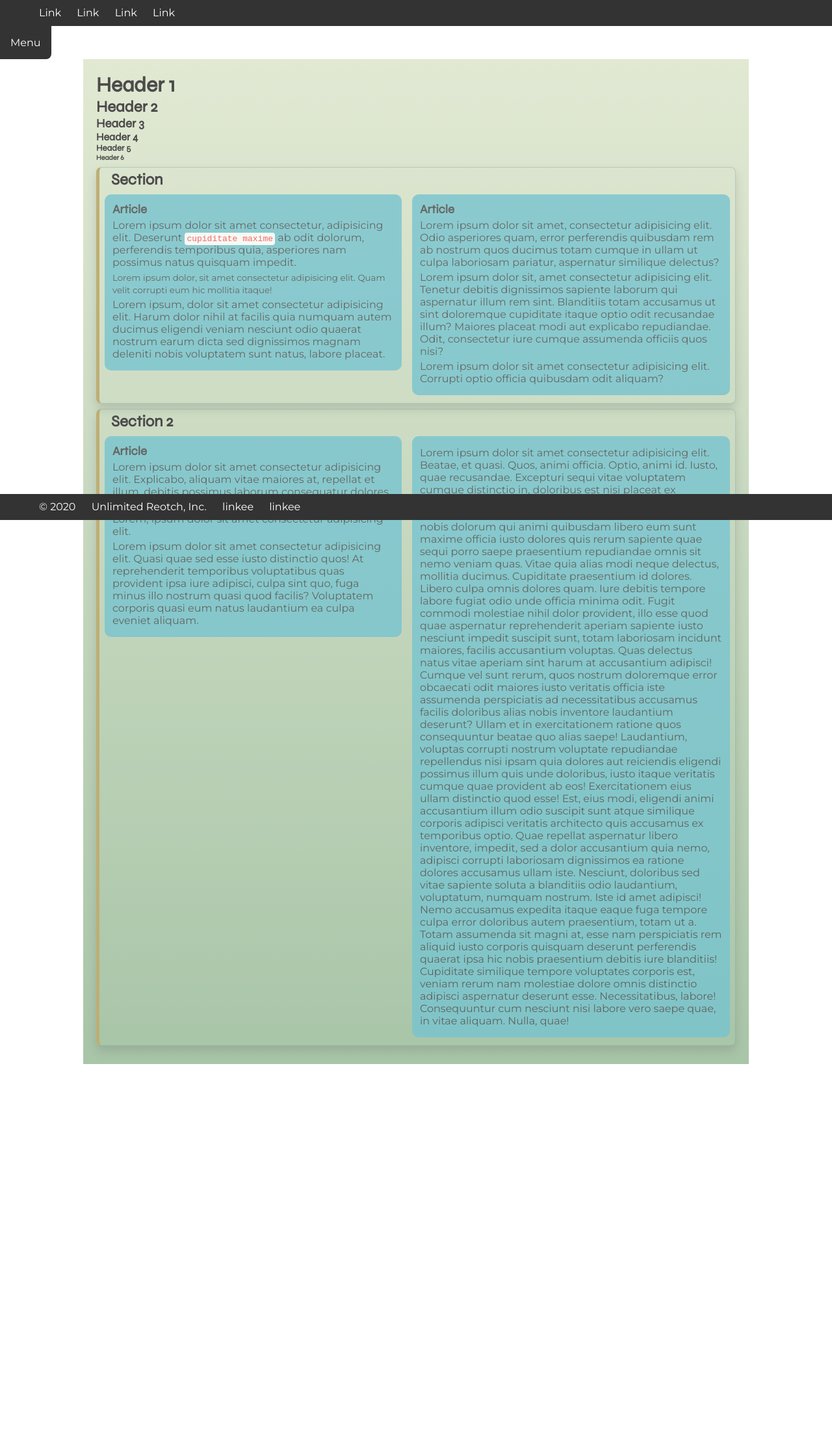
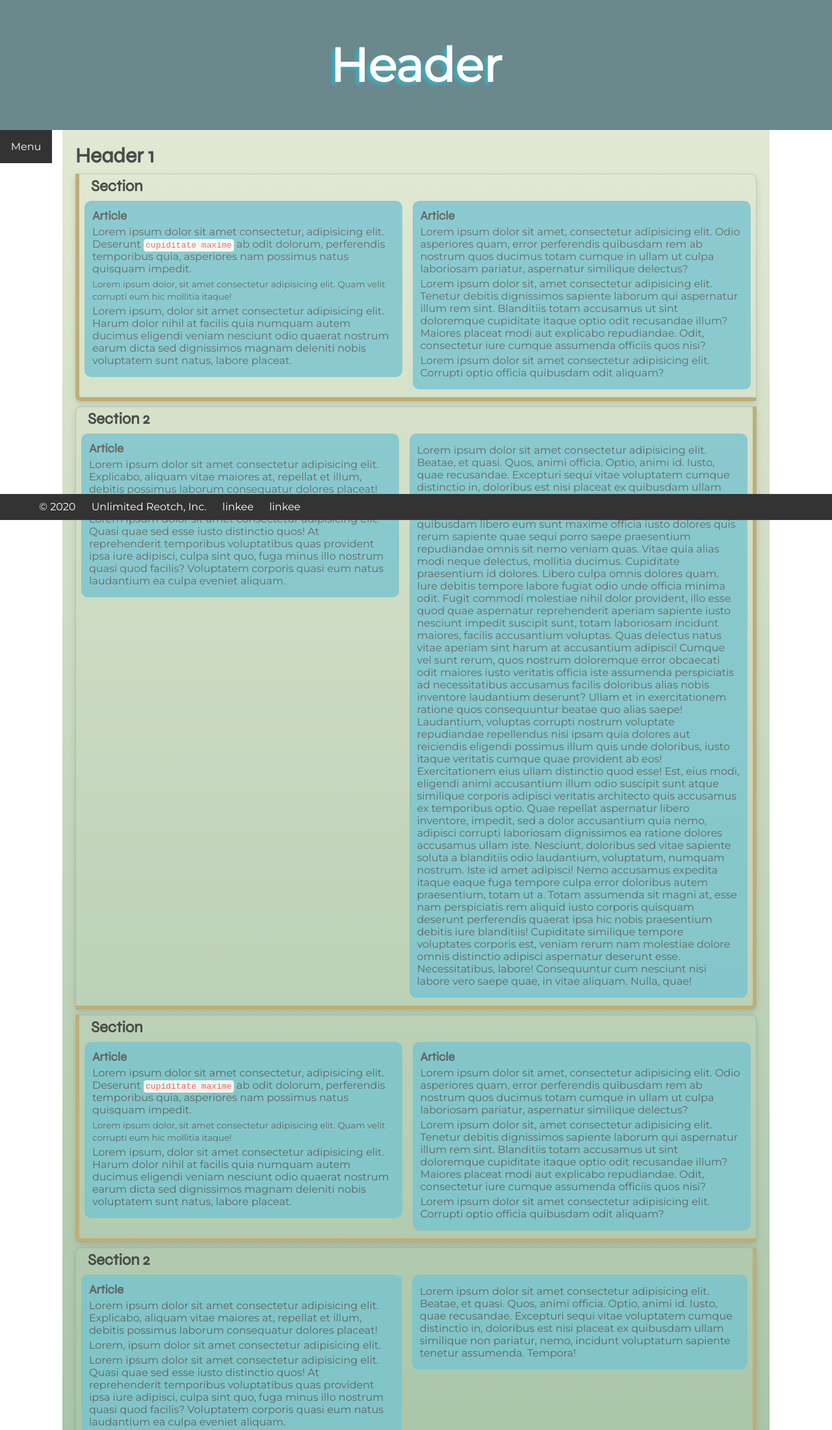
Before and after one commit to reotch/reotch.github.io, a plain HTML site: page index.html in a window 1280 px wide. Shown: the top 2200 px of the page at 65% size. Before the commit the page ends 1657 px from the top, so only its background shows below. Drawn offline with Linux system fonts and the light colour scheme.

Commit message:
aesthetic changes

```diff
--- a/index.html
+++ b/index.html
@@ -8,14 +8,17 @@
 </head>
 <body>
     <header>
-        <nav>
+        <!-- <nav>
             <ul class="navbar">
                 <li><a href="#">Link</a></li>
                 <li><a href="#">Link</a></li>
                 <li><a href="#">Link</a></li>
                 <li><a href="#">Link</a></li>
             </ul>
-        </nav>
+        </nav> -->
+        <div class="header">
+            Header
+        </div>
         <div class="dropdown">
             <button class="menubtn">Menu</button>
             <div class="dropdown-content">
@@ -27,11 +30,11 @@
     </header>
     <main class="container">
         <h1>Header 1</h1>
-        <h2>Header 2</h2>
+        <!-- <h2>Header 2</h2>
         <h3>Header 3</h3>
         <h4>Header 4</h4>
         <h5>Header 5</h5>
-        <h6>Header 6</h6>
+        <h6>Header 6</h6> -->
 
         <section class="primary-content">
             <h2 class="section-header">Section</h2>
@@ -64,6 +67,37 @@
                 </article>
             </div>
         </section>
+        <section class="primary-content">
+            <h2 class="section-header">Section</h2>
+            <div class="flex-container">
+                <article>
+                    <h3>Article</h3>
+                    <p>Lorem ipsum dolor sit amet consectetur, adipisicing elit. Deserunt <code>cupiditate maxime</code> ab odit dolorum, perferendis temporibus quia, asperiores nam possimus natus quisquam impedit.</p>
+                    <small>Lorem ipsum dolor, sit amet consectetur adipisicing elit. Quam velit corrupti eum hic mollitia itaque!</small>
+                    <p>Lorem ipsum, dolor sit amet consectetur adipisicing elit. Harum dolor nihil at facilis quia numquam autem ducimus eligendi veniam nesciunt odio quaerat nostrum earum dicta sed dignissimos magnam deleniti nobis voluptatem sunt natus, labore placeat.</p>
+                </article>
+                <article>
+                    <h3>Article</h3>
+                    <p>Lorem ipsum dolor sit amet, consectetur adipisicing elit. Odio asperiores quam, error perferendis quibusdam rem ab nostrum quos ducimus totam cumque in ullam ut culpa laboriosam pariatur, aspernatur similique delectus?</p>
+                    <p>Lorem ipsum dolor sit, amet consectetur adipisicing elit. Tenetur debitis dignissimos sapiente laborum qui aspernatur illum rem sint. Blanditiis totam accusamus ut sint doloremque cupiditate itaque optio odit recusandae illum? Maiores placeat modi aut explicabo repudiandae. Odit, consectetur iure cumque assumenda officiis quos nisi?</p>
+                    <p>Lorem ipsum dolor sit amet consectetur adipisicing elit. Corrupti optio officia quibusdam odit aliquam?</p>
+                </article>
+            </div>
+        </section>
+        <section class="primary-content">
+            <h2 class="section-header">Section 2</h2>
+            <div class="flex-container">
+                <article>
+                    <h3>Article</h3>
+                    <p>Lorem ipsum dolor sit amet consectetur adipisicing elit. Explicabo, aliquam vitae maiores at, repellat et illum, debitis possimus laborum consequatur dolores placeat!</p>
+                    <p>Lorem, ipsum dolor sit amet consectetur adipisicing elit.</p>
+                    <p>Lorem ipsum dolor sit amet consectetur adipisicing elit. Quasi quae sed esse iusto distinctio quos! At reprehenderit temporibus voluptatibus quas provident ipsa iure adipisci, culpa sint quo, fuga minus illo nostrum quasi quod facilis? Voluptatem corporis quasi eum natus laudantium ea culpa eveniet aliquam.</p>
+                </article>
+                <article>
+                    <p>Lorem ipsum dolor sit amet consectetur adipisicing elit. Beatae, et quasi. Quos, animi officia. Optio, animi id. Iusto, quae recusandae. Excepturi sequi vitae voluptatem cumque distinctio in, doloribus est nisi placeat ex quibusdam ullam similique non pariatur, nemo, incidunt voluptatum sapiente tenetur assumenda. Tempora!</p>
+                </article>
+            </div>
+        </section>
     </main>
     <footer class="footer">
         <ul class="navbar">
--- a/style.css
+++ b/style.css
@@ -1,6 +1,28 @@
 /* ----- FONTS/IMPORTS ----- */
 @import url('https://fonts.googleapis.com/css2?family=Syne&display=swap');
 @import url('https://fonts.googleapis.com/css2?family=Montserrat&display=swap');
+
+/* ----- COLORS ----- */
+/* Color Theme Swatches in Hex */
+.Winter-Ice-1-hex { color: #256670; }
+.Winter-Ice-2-hex { color: #99E6F2; }
+.Winter-Ice-3-hex { color: #4FDAF0; }
+.Winter-Ice-4-hex { color: #476B70; }
+.Winter-Ice-5-hex { color: #3EACBD; }
+
+/* Color Theme Swatches in RGBA */
+.Winter-Ice-1-rgba { color: rgba(37, 102, 112, 1); }
+.Winter-Ice-2-rgba { color: rgba(153, 230, 242, 1); }
+.Winter-Ice-3-rgba { color: rgba(79, 218, 240, 1); }
+.Winter-Ice-4-rgba { color: rgba(71, 107, 112, 1); }
+.Winter-Ice-5-rgba { color: rgba(62, 172, 189, 1); }
+
+/* Color Theme Swatches in HSLA */
+.Winter-Ice-1-hsla { color: hsla(188, 50, 29, 1); }
+.Winter-Ice-2-hsla { color: hsla(188, 77, 77, 1); }
+.Winter-Ice-3-hsla { color: hsla(188, 84, 62, 1); }
+.Winter-Ice-4-hsla { color: hsla(187, 22, 35, 1); }
+.Winter-Ice-5-hsla { color: hsla(188, 50, 49, 1); }
 
 /* ----- BODY/HEADERS ----- */
 * {
@@ -14,6 +36,20 @@ h1, h2, h3, h4, h5, h6 {
 }
 
 /* ----- HEADER ----- */
+/* ----- Header ----- */
+.header {
+    display: flex;
+    width: 100%;
+    height: 25vh;
+    justify-content: center;
+    align-items: center;
+    background-color: rgba(71, 107, 112, 0.8);
+    color: white;
+    font-size: 72px;
+    font-weight: 800;
+    text-shadow: -5px 4px 5px #3EACBD;
+}
+
 /* ----- Navbar ----- */
 .navbar {
     list-style-type: none;
@@ -41,18 +77,21 @@ h1, h2, h3, h4, h5, h6 {
 /* ----- Menu Button ----- */
 .menubtn {
     background-color: #333;
+    width: 80px;
     color: white;
     padding: 16px;
     font-size: 16px;
     border: none;
-    border-radius: 0 0 8px 0;
+    /* border-radius: 0 0 8px 0; */
     cursor: pointer;
 }
 
 /* The container <div> - needed to position the dropdown content */
 .dropdown {
     position: relative;
-    display: inline-block;
+    display: inline;
+    float: left;
+    z-index: 1;
 }
 
 /* Dropdown Content (Hidden by Default) */
@@ -90,7 +129,7 @@ h1, h2, h3, h4, h5, h6 {
 
 /* ----- MAIN ----- */
 .container {
-    width: 80%;
+    width: 85%;
     height: 100%;
     margin: 0 auto 20px auto;
     padding: 1.25em;
@@ -102,13 +141,24 @@ h1, h2, h3, h4, h5, h6 {
     margin: 4px 0;
 }
 
-section {
+section:nth-of-type(odd) {
     margin: 0.5em auto;
     padding: 0.25em 0;
     border: 1px solid #25667050;
-    border-left: 5px solid #A38C3B;
-    border-radius: 8px;
-    box-shadow: 0px 8px 16px 0px rgba(0,0,0,0.2);
+    border-left: 6px solid #A38C3B;
+    border-bottom: 6px solid #A38C3B;
+    border-radius: 0 8px 2px 8px;
+    box-shadow: 0px 4px 10px 0px rgba(0,0,0,0.2);
+}
+
+section:nth-of-type(even) {
+    margin: 0.5em auto;
+    padding: 0.25em 0;
+    border: 1px solid #25667050;
+    border-right: 6px solid #A38C3B;
+    border-bottom: 6px solid #A38C3B;
+    border-radius: 8px 0 8px 2px;
+    box-shadow: 0px 4px 10px 0px rgba(0,0,0,0.2);
 }
 
 .section-header {
```
Also changed, not shown: main.js (line endings or trailing spaces).
